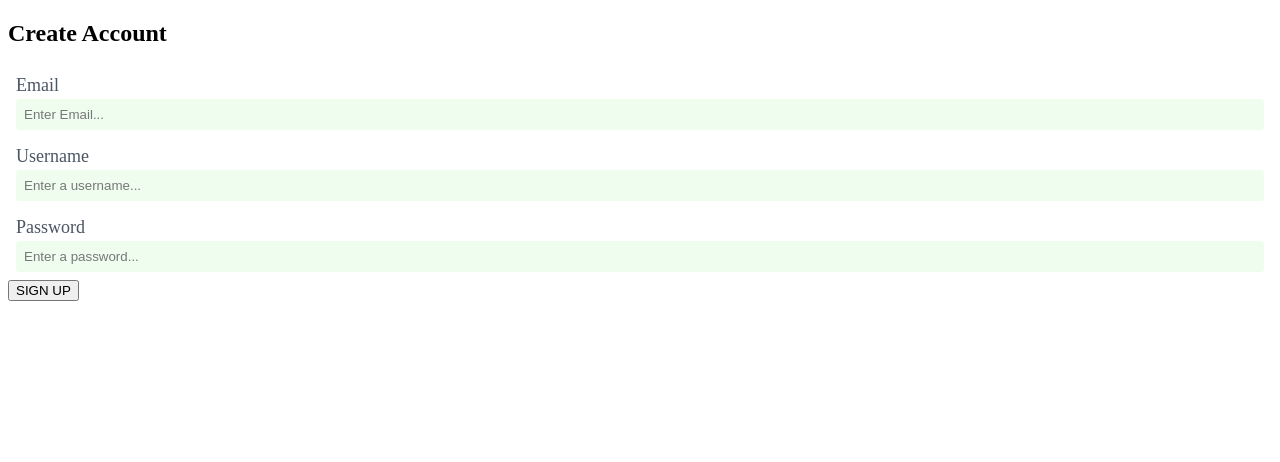
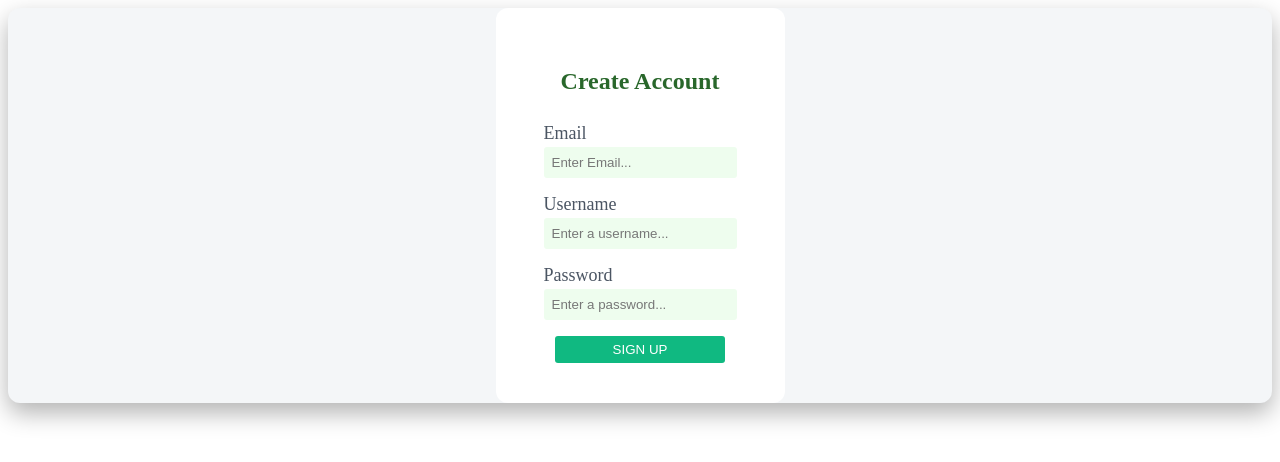
Before and after one commit to PaoPie1/Coding-Playground, a React (Vite) app in the folder first-website/: page / in a window 1280 px wide. Both pictures are taken after a click on the element "Create one". Shown: the top 462 px of the page. Built offline with nearby package versions, Linux system fonts and the light colour scheme.

Commit message:
css signup applied

```diff
--- /dev/null
+++ b/first-website/src/SignUp.css
@@ -0,0 +1,83 @@
+.signup-container {
+  display: flex;
+  align-items: center;
+  justify-content: center;
+  background-color: #f4f6f8;
+  box-shadow: 0 10px 25px rgba(0, 0, 0, 0.3);
+  border-radius: 12px;
+}
+
+.signup-form {
+  background: #ffffff;
+  padding: 40px;
+  border: none;
+  border-radius: 12px;
+  display: flex;
+  flex-direction: column;
+  align-items: center;
+}
+
+.signup-form h2 {
+  color: #29672b;
+}
+
+.signup-form button {
+  padding: 6px;
+  margin: 8px 0 0 0;
+  border: none;
+  border-radius: 3px;
+  color: white;
+  background: #10b981;
+  cursor: pointer;
+  transition: 0.2s;
+  width: 170px;
+}
+
+.signup-form button:hover {
+  background: #059669;
+  transform: translateY(-5px);
+}
+
+.input-group {
+  padding: 8px;
+  display: flex;
+  flex-direction: column;
+  /* align-items: center; */
+}
+
+.input-group label {
+  font-size: 18px;
+  margin: 0 0 3px 0;
+  color: #4b5563;
+}
+
+.input-group input {
+  padding: 8px;
+  border: none;
+  background: #eefdee;
+  outline: none;
+  border-radius: 3px;
+  color: #105802;
+}
+
+.input-group input::-webkit-input-placeholder {
+  color: #777;
+  -webkit-input-fill-color: #777;
+}
+
+.input-group input::placeholder {
+  color: #777;
+  opacity: 1;
+}
+
+.success-msg {
+  color: #10b981;
+  font-weight: bold;
+  margin-top: 10px;
+}
+
+.error-msg {
+  color: #ef4444;
+  font-weight: bold;
+  margin-top: 10px;
+}
--- a/first-website/src/SignUp.jsx
+++ b/first-website/src/SignUp.jsx
@@ -1,4 +1,4 @@
-// import "./SignUp.css";
+import "./SignUp.css";
 import { useState } from "react";
 
 function SignUp() {
```
